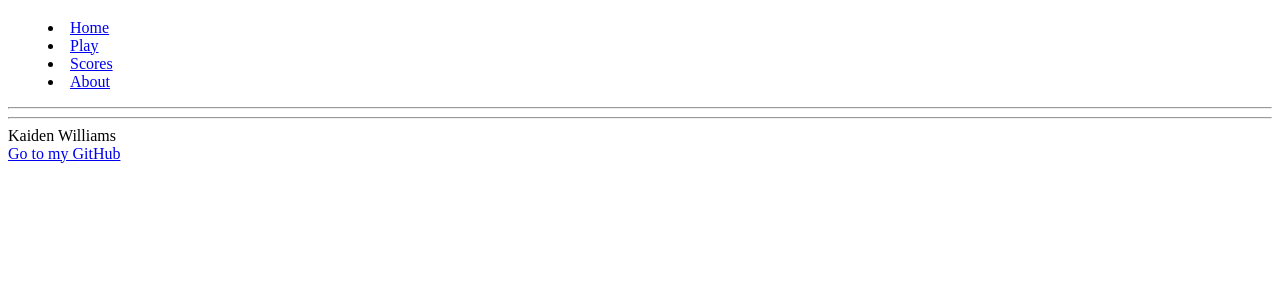
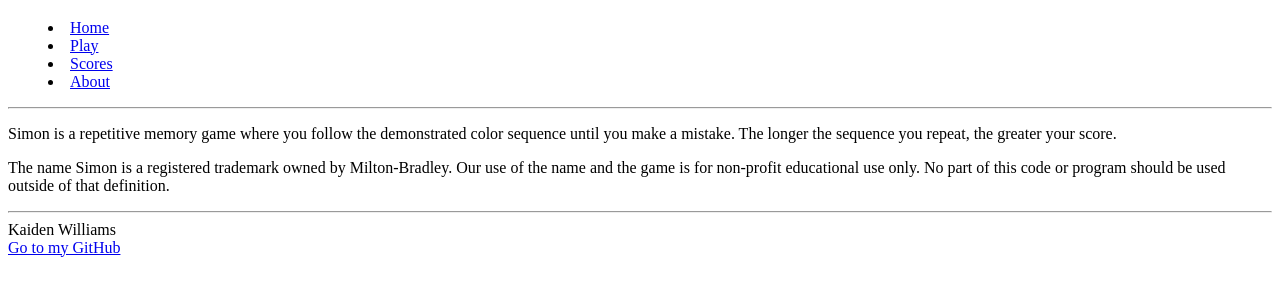
Before and after one commit to KaidenWilliams/Simon, a plain HTML site: page About.html in a window 1280 px wide. Shown: the part 68-364 px from the top of the page. Drawn offline with Linux system fonts and the light colour scheme.

Commit message:
Finished About file, should be done

```diff
--- a/About.html
+++ b/About.html
@@ -24,7 +24,20 @@
             <hr/>
         </header>
 
-        <main> </main>
+        <main>
+            <!-- Just two paragraphs of content, don't need line breaks because they automatically have them as block elements-->
+            <p>
+                Simon is a repetitive memory game where you follow the demonstrated
+                color sequence until you make a mistake. The longer the sequence you
+                repeat, the greater your score.
+              </p>
+
+              <p>
+                The name Simon is a registered trademark owned by Milton-Bradley. Our
+                use of the name and the game is for non-profit educational use only. No
+                part of this code or program should be used outside of that definition.
+              </p>
+        </main>
 
         <footer>
             <hr />
```
Also changed, not shown: Play.html (+1 -0 lines).
